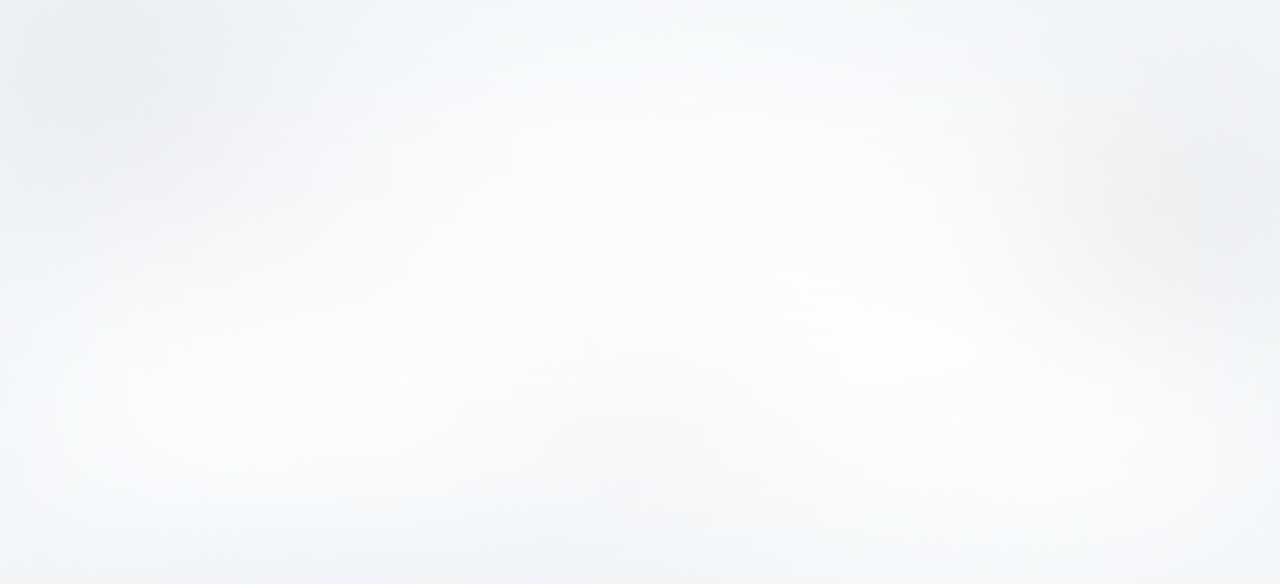
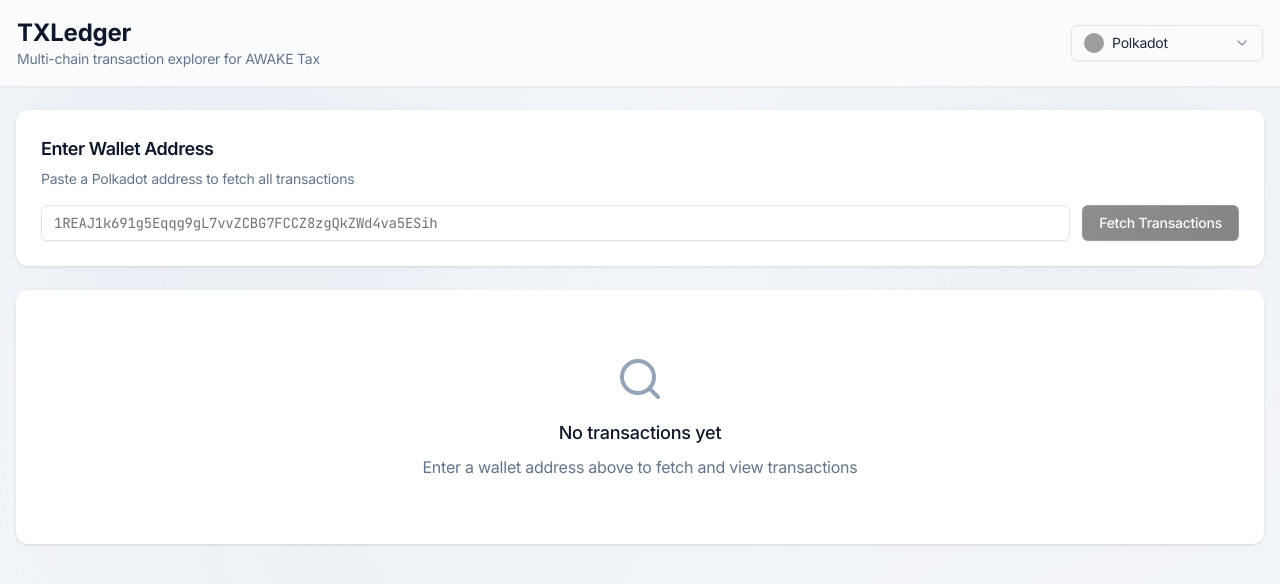
Before and after one commit to jdanjohnson/TXLedger, a React (Vite) app: page / in a window 1280 px wide. Shown: the top 584 px of the page. Built offline with nearby package versions, Linux system fonts and the light colour scheme; grey boxes are pictures that could not be loaded.

Commit message:
fix: Remove liquid-bg class from main container to fix blank page
The liquid-bg class has position:fixed which was causing the main
container to not display content properly. Changed to 'relative' class
instead since the liquid-bg background is already provided by the
div in index.html.

```diff
--- a/src/App.tsx
+++ b/src/App.tsx
@@ -131,7 +131,7 @@ function App() {
   };
 
   return (
-    <div className="min-h-screen liquid-bg">
+    <div className="min-h-screen relative">
       <header className="glass border-b border-white/20 sticky top-0 z-10">
         <div className="max-w-7xl mx-auto px-4 py-4">
           <div className="flex items-center justify-between">
```
